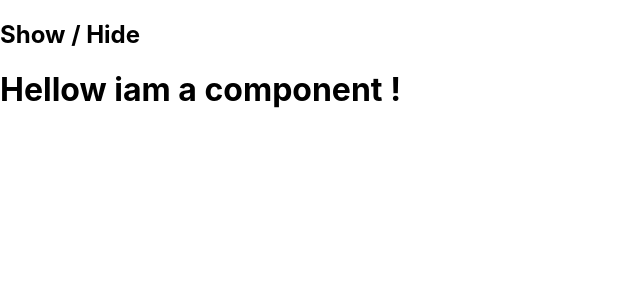
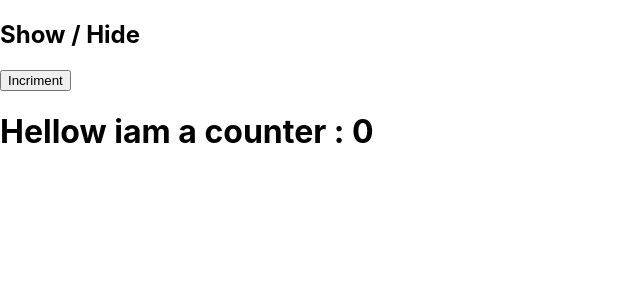
Before and after one commit to aStarrrrr/useEffect-React, a React (Create React App) app: page / in a window 1280 px wide. Both pictures are taken after a click on the element "Show / Hide". Shown: the top 300 px of the page, without its empty margins (0-640 px from the left). Built offline with nearby package versions, Linux system fonts and the light colour scheme.

Commit message:
updating

```diff
--- a/src/Counter.js
+++ b/src/Counter.js
@@ -1,9 +1,11 @@
-import React from 'react'
+import React,{useState} from 'react'
 
 function Counter() {
+    const [count,setCount] = useState(0)
   return (
     <div>
-      <h1>Hellow iam a component !</h1>
+        <button onClick={()=>setCount(count+1)}>Incriment</button>
+        <h1>Hellow iam a counter : {count}</h1>
     </div>
   )
 }
```
